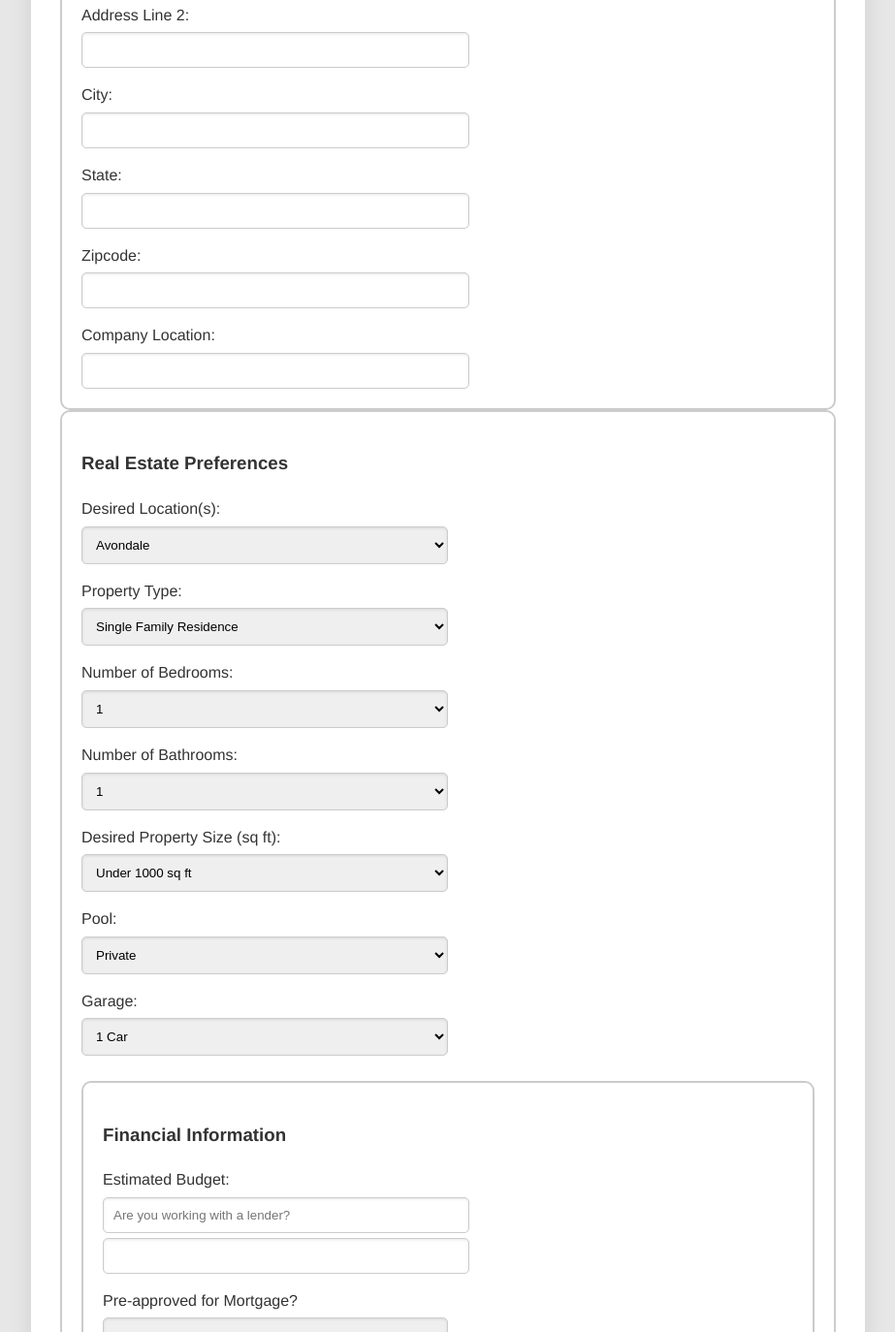
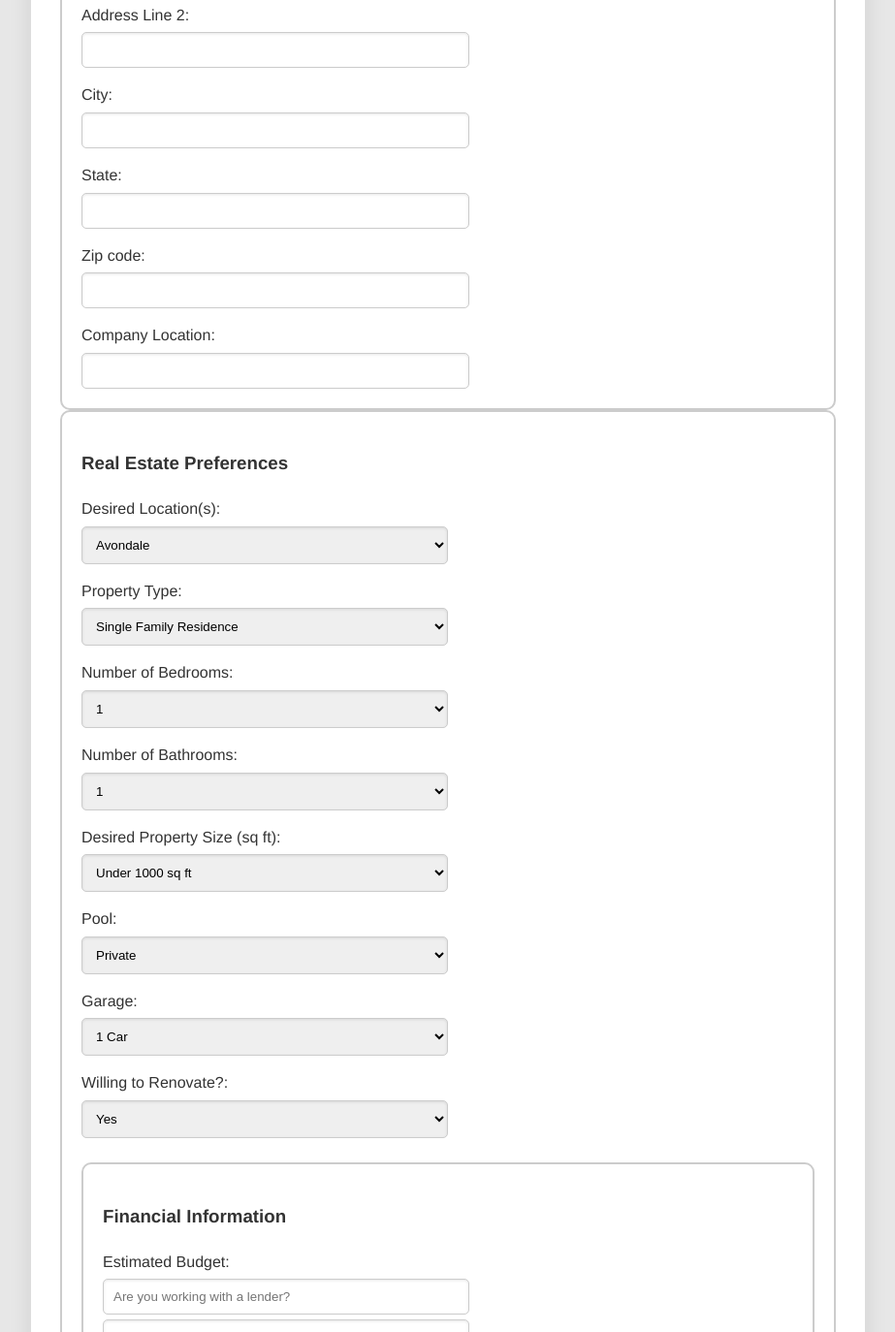
Before and after one commit to hivoltgdevelopment/Buyer-Form, a website: page sendmail/index.html in a window 1280 px wide. Shown: the part 892-2266 px from the top of the page at 97% size, without its empty margins (178-1101 px from the left). Drawn offline with Linux system fonts and the light colour scheme.

Commit message:
added willingness to renovated

```diff
--- a/sendmail/index.html
+++ b/sendmail/index.html
@@ -217,7 +217,7 @@
         <input type="text" id="city" name="city">
         <label for="state">State:</label>
         <input type="text" id="state" name="state">
-        <label for="zipcode">Zipcode:</label>
+        <label for="zip code">Zip code:</label>
         <input type="text" id="zipcode" name="zipcode">
     </div>
 
@@ -305,6 +305,13 @@
         <option value="3">3 Cars</option>
         <option value="4">Carport</option>
     </select>
+
+    <label for="renovate">Willing to Renovate?:</label>
+    <select id="renovate" name="renovate">
+        <option value="yes">Yes</option>
+        <option value="no">No</option>
+        <option value="maybe">Maybe</option>
+    </select>
 </div><br>
 
 
```
Lines whose indentation alone changed are shown as unchanged.
